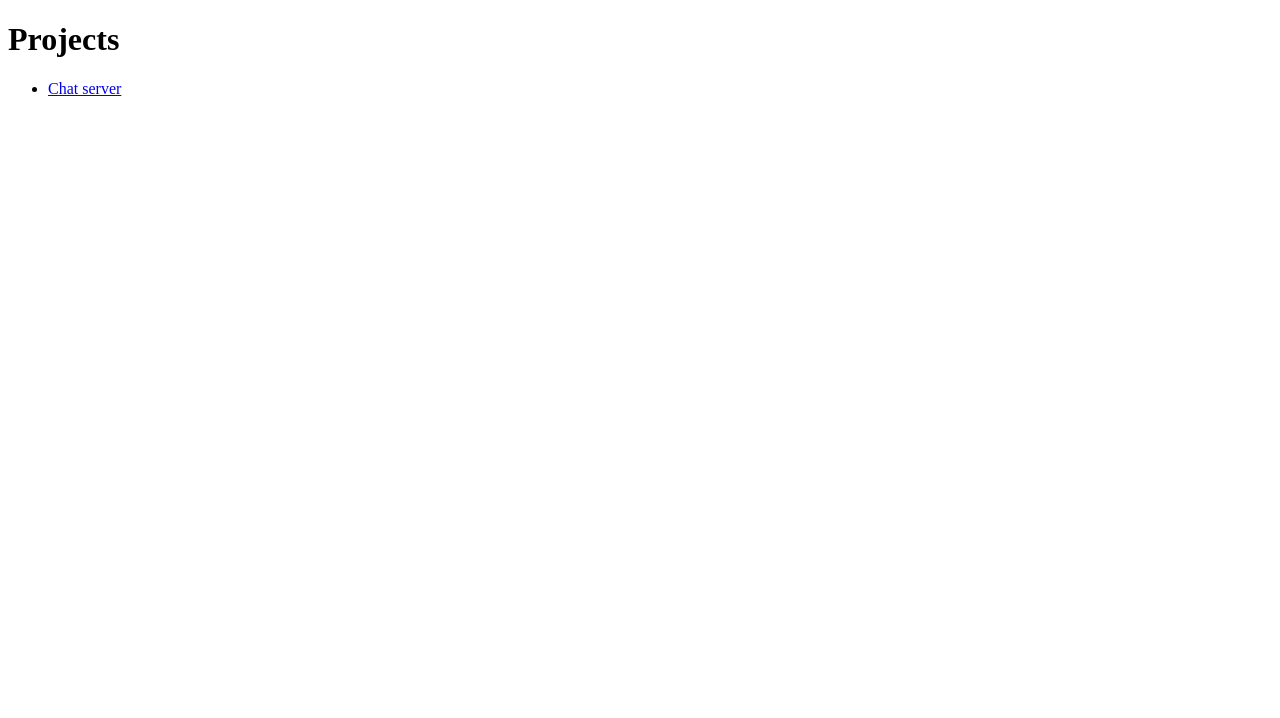
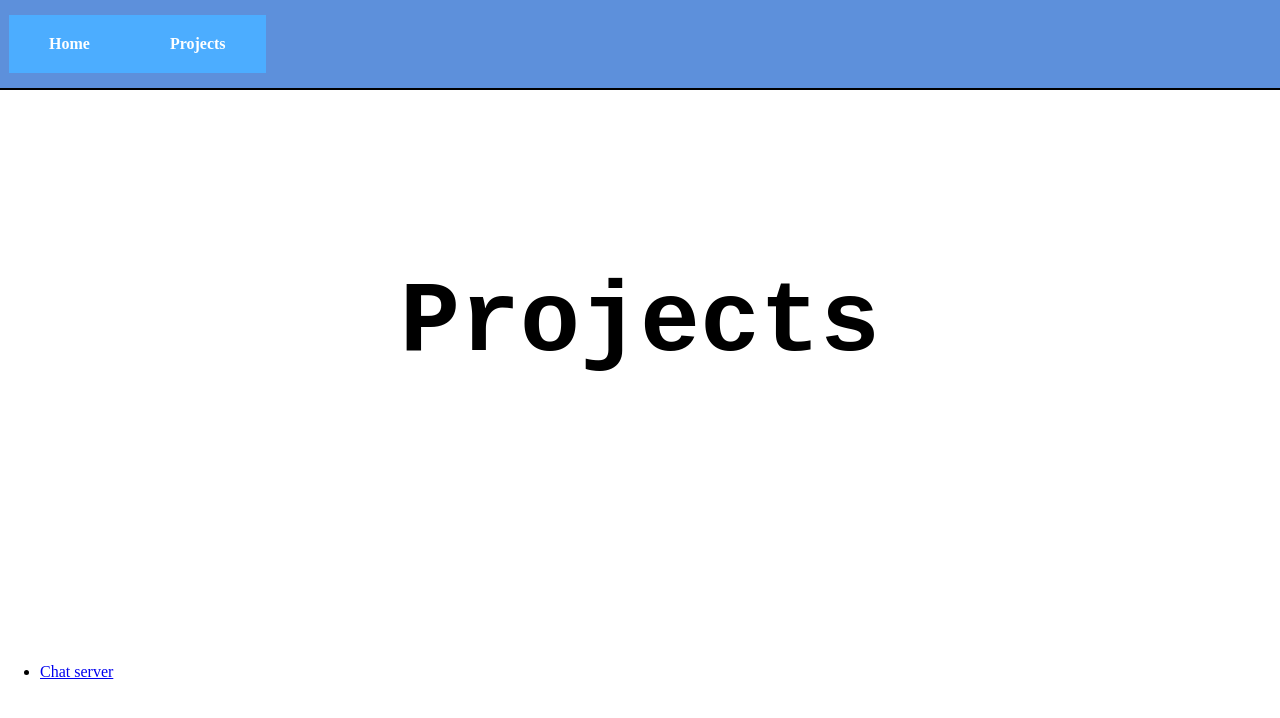
Before and after one commit to mckayl22a/mckayl22a.github.io, a plain HTML site: page projects.html in a window 1280 px wide. Drawn offline with Linux system fonts and the light colour scheme.

Commit message:
Update projects.html

```diff
--- a/projects.html
+++ b/projects.html
@@ -1,12 +1,37 @@
 <!doctype html>
-<html>
+<html lang="en">
   <head>
+    <meta charset="utf-8">
     <title>Projects</title>
+    <link rel="stylesheet" href="style.css">
   </head>
   <body>
-    <h1>Projects</h1>
+    <nav>
+      <!-- Navigation Menu -->
+      <ul>
+          <li>
+              <a href="Index.html">
+                  <div class="Navigation_element">Home</div>
+              </a>
+          </li>
+          <li>
+              <a href="projects.html">
+                  <div class="Navigation_element">Projects</div>
+              </a>
+          </li>
+          <li class="Right">
+          </li>
+      </ul>
+  </nav>
+  <main>
+    <header>
+      <div>
+      <h1>Projects</h1>
+      </div>
+    </header>
     <ul>
-      <li><a href="/projects/chatserver/index.html">Chat server</a></li>
+      <li><div id="ChatServerButton"><a href="/projects/chatserver/index.html">Chat server</a></div></li>
     </ul>
+    </main>
   </body>
 </html>
```
